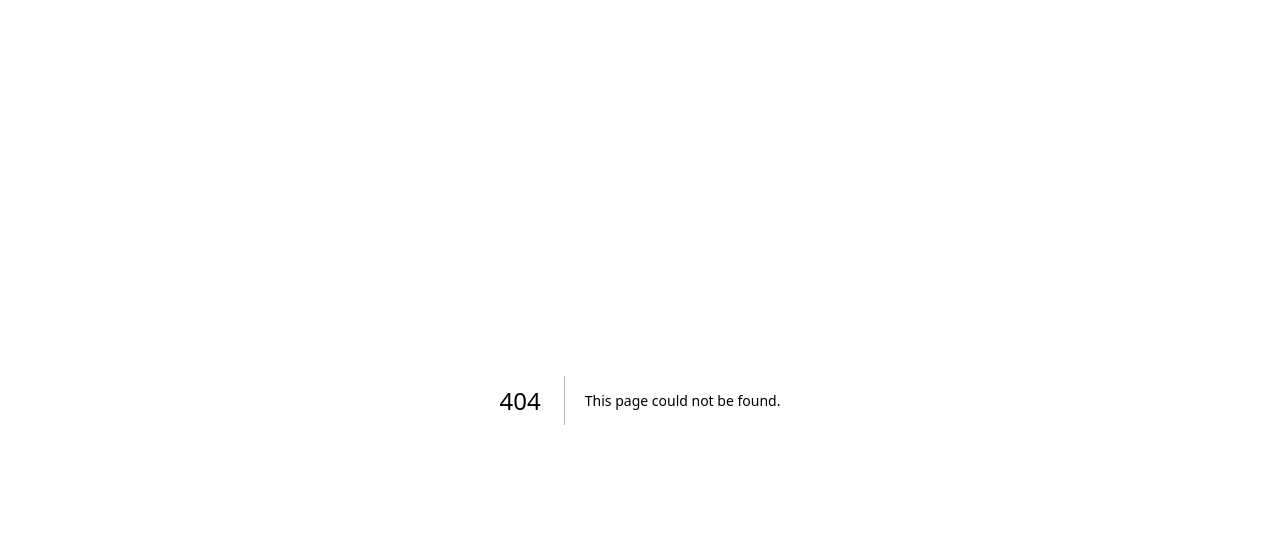
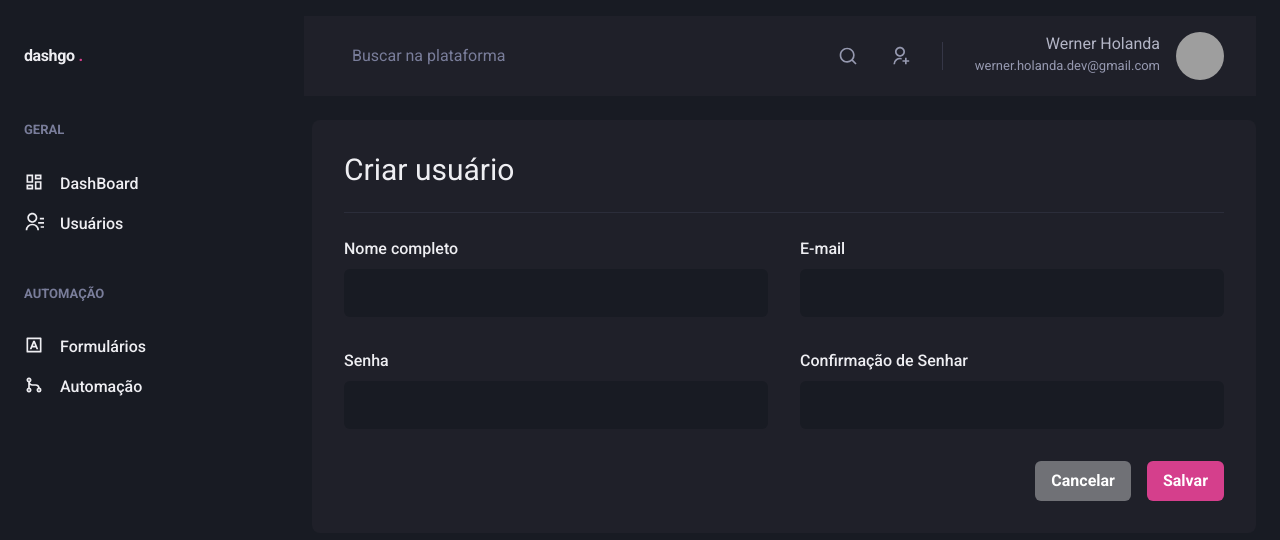
Before and after one commit to WernerHolanda/dasgo2, a Next.js app: page /users/create in a window 1280 px wide. Before the commit this address had no page. Shown: the top 540 px of the page. Built offline with nearby package versions, Linux system fonts and the light colour scheme; grey boxes are pictures that could not be loaded.

Commit message:
4-01-03-03

```diff
--- /dev/null
+++ b/src/pages/users/create.tsx
@@ -0,0 +1,46 @@
+import { Header } from "../../components/Header";
+import { Sidebar } from "@/components/Sidebar";
+import { Flex, Box, Divider, Heading, VStack, SimpleGrid, Button, HStack } from "@chakra-ui/react";
+import { Input } from '../../components/form/Input'
+
+
+
+export default function UserList() {
+    return(
+        <Box>
+            <Header />
+
+            <Flex w="100%" my="6" maxWidth={1480} mx="auto" px="6">
+                <Sidebar />
+
+                <Box flex="1" borderRadius={8} bg="gray.800" p="8">
+                    <Heading size="lg" fontWeight="normal">Criar usuário</Heading>
+
+                    <Divider my="6" borderColor="gray.700" />
+
+                    <VStack spacing="8">
+                        <SimpleGrid minChildWidth="240px" spacing="8" w="100%">
+                            <Input name="name" label="Nome completo" />
+                            <Input name="email" type="email" label="E-mail" />
+
+                         </SimpleGrid>
+
+                         <SimpleGrid minChildWidth="240px" spacing="8" w="100%">
+                            <Input name="password" type="password" label="Senha" />
+                            <Input name="password_confirmation" type="password" label="Confirmação de Senhar" />
+
+                         </SimpleGrid>
+                    </VStack>
+
+                    <Flex mt="8" justify="flex-end">
+                        <HStack spacing="4">
+                            <Button colorScheme="whiteAlpha">Cancelar</Button>
+                            <Button colorScheme="pink">Salvar</Button>
+                        </HStack>
+                    </Flex>
+
+                </Box>
+            </Flex>
+        </Box>
+    )
+}
```
